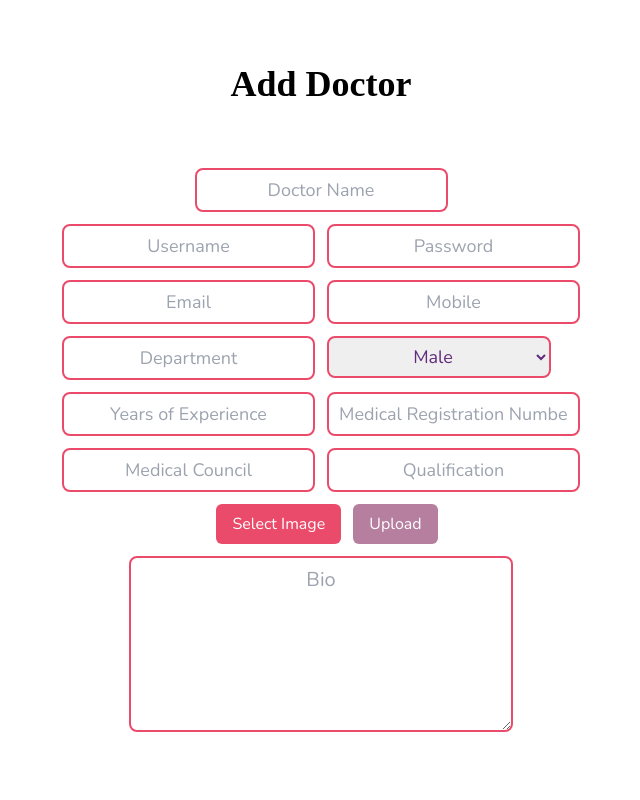
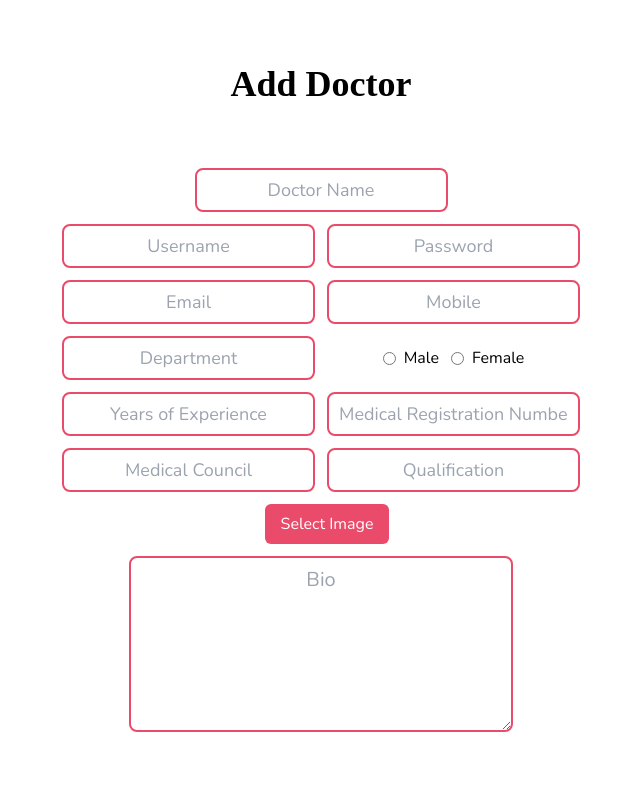
Before and after one commit to garbhagudi/next-appointment-center, a Next.js app: page /settings/edit/add-doctor in a window 1280 px wide. Shown: the top 800 px of the page, without its empty margins (319-959 px from the left). Built offline with nearby package versions, Linux system fonts and the light colour scheme; a web font is replaced by a local one.

Commit message:
working add doctor form with image upload

```diff
--- a/package.json
+++ b/package.json
@@ -20,6 +20,7 @@
     "apollo-server-micro": "^3.12.0",
     "autoprefixer": "10.4.14",
     "axios": "^1.4.0",
+    "cloudinary": "^1.37.1",
     "dotenv": "^16.1.4",
     "eslint": "^8.42.0",
     "eslint-config-next": "13.4.4",
--- a/src/pages/api/Doctor/index.ts
+++ b/src/pages/api/doctors/index.ts
@@ -6,12 +6,12 @@ export default async function Doctorhandler(
   res: NextApiResponse,
 ) {
   const client = await clientPromise;
-  const db = client.db('Appointment_db');
+  const db = client.db('Doctor_db');
 
   if (req.method === 'GET') {
     try {
       const doctors = await db
-        .collection('Doctor_db') // collection name
+        .collection('doctors') // collection name
         .find({})
         .toArray();
       res.status(200).json(doctors);
@@ -21,44 +21,44 @@ export default async function Doctorhandler(
   } else if (req.method === 'POST') {
     try {
       const {
-        id,
-        Name,
-        Mobile_Number,
-        Email,
-        Department,
-        Gender,
-        Medical_ID,
-        Medical_Council,
-        Experience,
-        Consultation_Type,
-        Qualification,
-        Username,
-        Bio,
+        doctorName,
+        email,
+        mobile,
+        department,
+        gender,
+        yearsOfExperience,
+        registrationNumber,
+        medicalCouncil,
+        qualification,
+        username,
+        bio,
+        image,
+        password,
       } = req.body;
 
       // Perform any necessary validation or data manipulation before inserting into the database
 
       const doctor = {
-        id,
-        Name,
-        Mobile_Number,
-        Email,
-        Department,
-        Gender,
-        Medical_ID,
-        Medical_Council,
-        Experience,
-        Consultation_Type,
-        Qualification,
-        Username,
-        Bio,
+        doctorName,
+        email,
+        mobile,
+        department,
+        gender,
+        yearsOfExperience,
+        registrationNumber,
+        medicalCouncil,
+        qualification,
+        username,
+        bio,
+        image,
+        password,
       };
 
-      const result = await db.collection('Doctor_db').insertOne(doctor);
+      const result = await db.collection('doctors').insertOne(doctor);
       const insertedId = result.insertedId;
 
       const insertedDoctor = await db
-        .collection('Doctor_db')
+        .collection('doctors')
         .findOne({ _id: insertedId });
       res.status(201).json(insertedDoctor);
     } catch (error) {
--- a/src/pages/settings/edit/add-doctor.tsx
+++ b/src/pages/settings/edit/add-doctor.tsx
@@ -12,7 +12,7 @@ interface FormValues {
   qualification: string;
   username: string;
   bio: string;
-  image: string;
+  image: ArrayBuffer | string;
   password: string;
 }
 
@@ -36,6 +36,7 @@ const DoctorForm: React.FC = () => {
   const [values, setValues] = useState<FormValues>(initialValues);
   const [errors, setErrors] = useState<Partial<FormValues>>({});
   const [selectedImage, setSelectedImage] = useState<File | null>(null);
+  const [loading, setLoading] = useState(false);
 
   const handleChange = (
     e: React.ChangeEvent<
@@ -49,28 +50,63 @@ const DoctorForm: React.FC = () => {
     }));
   };
 
+  const handlePhoneChnage = (e: React.ChangeEvent<HTMLInputElement>) => {
+    const { name, value } = e.target;
+    if (value.match(/^\d{0,10}$/)) {
+      setValues((prevValues) => ({
+        ...prevValues,
+        [name]: value,
+      }));
+    }
+  };
+
   const handleImageChange = (e: ChangeEvent<HTMLInputElement>) => {
     if (e.target.files && e.target.files.length > 0) {
       const file = e.target.files[0];
       setSelectedImage(file);
+      new Promise((resolve, reject) => {
+        const reader = new FileReader();
+        reader.readAsDataURL(file);
+        reader.onload = () => resolve(reader.result);
+        reader.onerror = (error) => reject(error);
+      }).then((base64) => {
+        setValues((prevValues) => ({
+          ...prevValues,
+          image: base64 as string,
+        }));
+      });
     }
   };
 
-  const handleImageUpload = () => {
-    if (selectedImage) {
-      console.log('Selected image:', selectedImage);
-      // Add code to upload the image to a server or cloud storage
-    }
-  };
-
-  const handleSubmit = (e: React.FormEvent) => {
+  const handleSubmit = async (e: React.FormEvent) => {
     e.preventDefault();
     const validationErrors: Partial<FormValues> = validateForm(values);
+    if (Object.keys(validationErrors).length === 0) {
+      try {
+        setLoading(true);
+        const formData = { ...values };
+        const response = await fetch('/api/doctors', {
+          method: 'POST',
+          headers: {
+            'Content-Type': 'application/json',
+          },
+          body: JSON.stringify(formData),
+        });
 
-    if (Object.keys(validationErrors).length === 0) {
-      console.log(values); // Handle form submission
-      setValues(initialValues); // Reset form values
-      setErrors({}); // Reset errors
+        if (response.ok) {
+          alert('Doctor added successfully');
+          console.log(JSON.stringify({ formData }));
+
+          // setValues(initialValues); // Reset form values
+          setErrors({}); // Reset errors
+        } else {
+          alert('Something went wrong!');
+        }
+      } catch (error) {
+        console.error('something went wrong!', error);
+      } finally {
+        setLoading(false);
+      }
     } else {
       setErrors(validationErrors); // Set validation errors
     }
@@ -85,8 +121,15 @@ const DoctorForm: React.FC = () => {
     if (!values.email) {
       validationErrors.email = 'Email is required';
     }
-    // Add more validation rules for other fields
-
+    if (!values.mobile) {
+      validationErrors.mobile = 'Mobile number is required';
+    }
+    if (!values.department) {
+      validationErrors.department = 'Department is required';
+    }
+    if (!values.gender) {
+      validationErrors.gender = 'Please Select Gender';
+    }
     return validationErrors;
   };
 
@@ -109,7 +152,11 @@ const DoctorForm: React.FC = () => {
             value={values.doctorName}
             onChange={handleChange}
           />
-          {errors.doctorName && <div>{errors.doctorName}</div>}
+          {errors.doctorName && (
+            <div className='text-brandPink text-sm text-center'>
+              {errors.doctorName}
+            </div>
+          )}
         </div>
 
         <div className='grid lg:grid-cols-2 gap-3'>
@@ -123,12 +170,17 @@ const DoctorForm: React.FC = () => {
               value={values.username}
               onChange={handleChange}
             />
-            {errors.username && <div>{errors.username}</div>}
+            {errors.username && (
+              <div className='text-brandPink text-sm text-center'>
+                {errors.username}
+              </div>
+            )}
           </div>
           <div>
             <input
               type='password'
               id='password'
+              name='password'
               placeholder='Password'
               value={values.password}
               onChange={handleChange}
@@ -148,7 +200,11 @@ const DoctorForm: React.FC = () => {
               value={values.email}
               onChange={handleChange}
             />
-            {errors.email && <div>{errors.email}</div>}
+            {errors.email && (
+              <div className='text-brandPink text-sm text-center'>
+                {errors.email}
+              </div>
+            )}
           </div>
           <div>
             <input
@@ -158,9 +214,13 @@ const DoctorForm: React.FC = () => {
               name='mobile'
               className='text-lg text-center px-2.5 py-1.5 rounded-lg block border-2 border-brandPink text-brandPurpleDark focus:outline-none focus:border-brandPurpleDark'
               value={values.mobile}
-              onChange={handleChange}
+              onChange={handlePhoneChnage}
             />
-            {errors.mobile && <div>{errors.mobile}</div>}
+            {errors.mobile && (
+              <div className='text-brandPink text-sm text-center'>
+                {errors.mobile}
+              </div>
+            )}
           </div>
         </div>
 
@@ -175,21 +235,44 @@ const DoctorForm: React.FC = () => {
               value={values.department}
               onChange={handleChange}
             />
-            {errors.department && <div>{errors.department}</div>}
+            {errors.department && (
+              <div className='text-brandPink text-sm text-center'>
+                {errors.department}
+              </div>
+            )}
           </div>
-          <div className='w-full'>
-            <select
-              id='gender'
-              name='gender'
-              className='text-lg w-56 text-center px-2.5 py-1.5 rounded-lg block border-2 border-brandPink text-brandPurpleDark focus:outline-none focus:border-brandPurpleDark'
-              value={values.gender}
-              onChange={handleChange}
-            >
-              <option value='male'>Male</option>
-              <option value='female'>Female</option>
-              <option value='other'>Other</option>
-            </select>
-            {errors.gender && <div>{errors.gender}</div>}
+          <div className='w-full flex flex-col gap-3 items-center justify-center'>
+            <div className='flex items-center justify-center gap-3'>
+              <div className='flex items-center'>
+                <input
+                  type='radio'
+                  id='male'
+                  name='gender'
+                  value='male'
+                  checked={values.gender === 'male'}
+                  onChange={handleChange}
+                  className='mr-2'
+                />
+                <label htmlFor='male'>Male</label>
+              </div>
+              <div className='flex items-center'>
+                <input
+                  type='radio'
+                  id='female'
+                  name='gender'
+                  value='female'
+                  checked={values.gender === 'female'}
+                  onChange={handleChange}
+                  className='mr-2 bg-slate-400'
+                />
+                <label htmlFor='female'>Female</label>
+              </div>
+            </div>
+            {errors.gender && (
+              <div className='text-brandPink text-sm text-center'>
+                {errors.gender}
+              </div>
+            )}
           </div>
         </div>
 
@@ -233,7 +316,11 @@ const DoctorForm: React.FC = () => {
               value={values.medicalCouncil}
               onChange={handleChange}
             />
-            {errors.medicalCouncil && <div>{errors.medicalCouncil}</div>}
+            {errors.medicalCouncil && (
+              <div className='text-brandPink text-sm text-center'>
+                {errors.medicalCouncil}
+              </div>
+            )}
           </div>
           <div>
             <input
@@ -245,7 +332,11 @@ const DoctorForm: React.FC = () => {
               value={values.qualification}
               onChange={handleChange}
             />
-            {errors.qualification && <div>{errors.qualification}</div>}
+            {errors.qualification && (
+              <div className='text-brandPink text-sm text-center'>
+                {errors.qualification}
+              </div>
+            )}
           </div>
         </div>
 
@@ -263,13 +354,6 @@ const DoctorForm: React.FC = () => {
           >
             Select Image
           </label>
-          <button
-            onClick={handleImageUpload}
-            className='px-4 py-2 bg-brandPurpleDark text-white rounded-md disabled:bg-brandPurple'
-            disabled={!selectedImage}
-          >
-            Upload
-          </button>
           {selectedImage && (
             <div className='mt-4'>
               <img
@@ -297,7 +381,7 @@ const DoctorForm: React.FC = () => {
             type='submit'
             className='text-lg text-center px-5 py-2 rounded-lg block border-2 border-brandPink bg-brandPink hover:bg-brandPink4 text-white font-semibold focus:outline-none focus:border-brandPurpleDark'
           >
-            Submit
+            {loading ? 'Loading' : 'Submit'}
           </button>
         </div>
       </form>
@@ -306,3 +390,7 @@ const DoctorForm: React.FC = () => {
 };
 
 export default DoctorForm;
+
+const Loader = () => {
+  <div></div>;
+};
```
Also changed, not shown: 1 other file (tests, documents, lock files or other folders).
